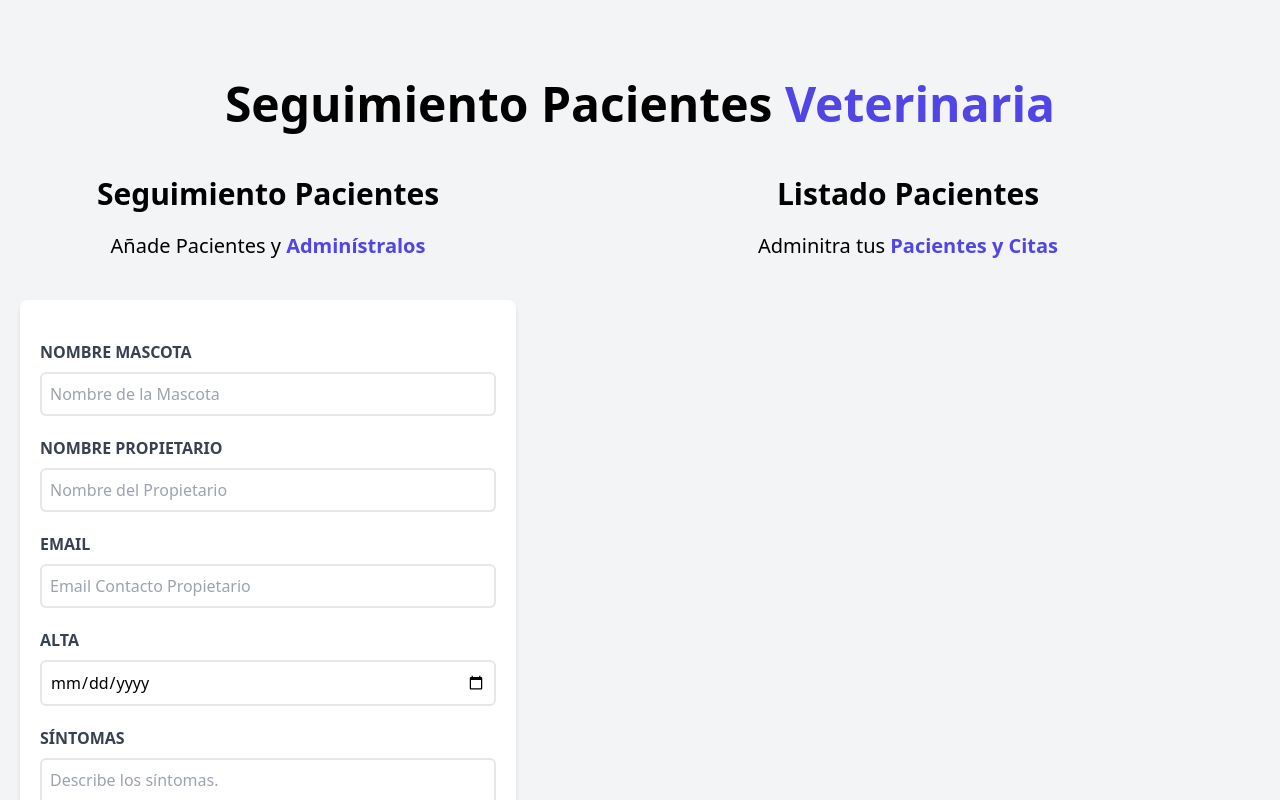
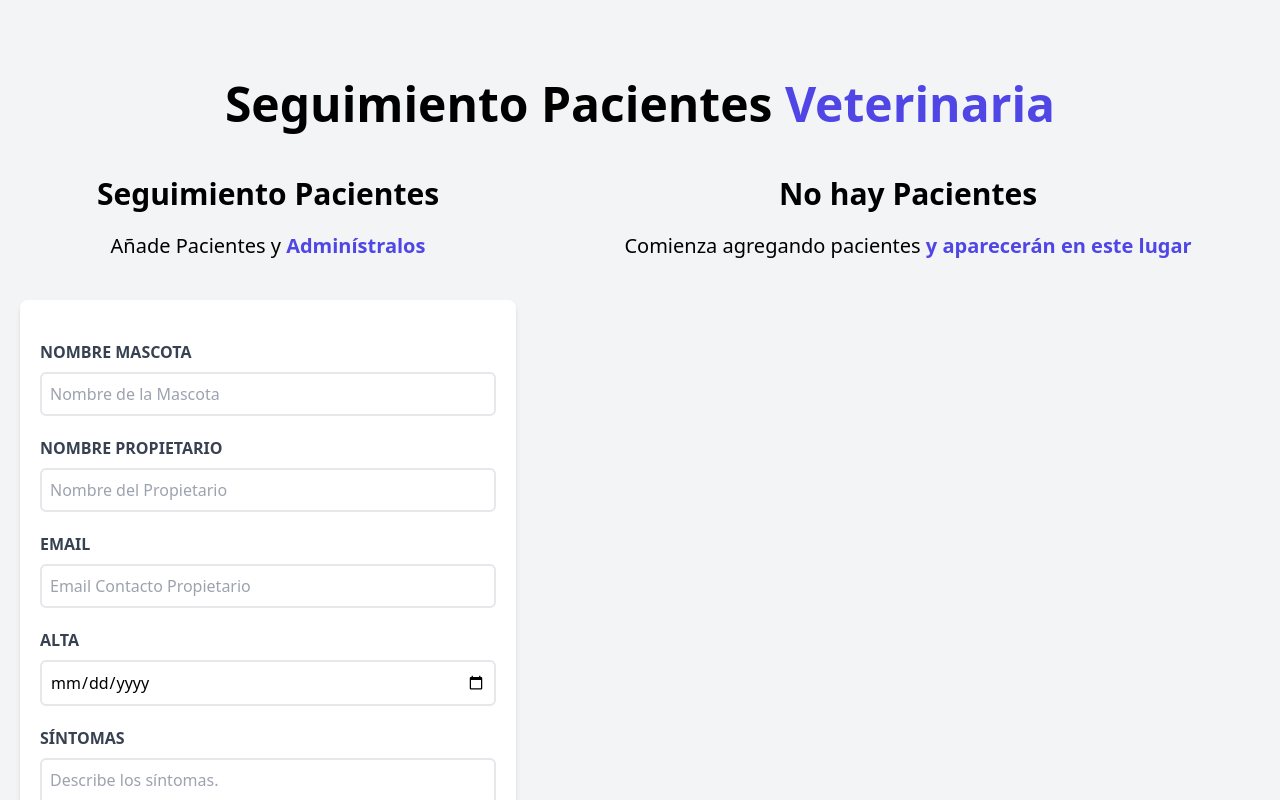
Before and after one commit to CarlosCrisonG/Appointment-RB, a React (Vite) app: page / in a window 1280 px wide. Shown: the top 800 px of the page. Built offline with nearby package versions, Linux system fonts and the light colour scheme.

Commit message:
Added conditional message

```diff
--- a/src/components/ListadoPacientes.jsx
+++ b/src/components/ListadoPacientes.jsx
@@ -1,9 +1,17 @@
 import Paciente from "./Paciente";
 
 function ListadoPacientes({ pacientes }) {
+
     return (
         <>
             <div className="md:w-1/2 lg:w-3/5 md:h-screen overflow-y-scroll">
+
+                {/* Retorna mensaje dependiendo de si hay pacientes o no */}
+                {/* Verifica si el arreglo pacientes tiene items */}
+                {pacientes && pacientes.length ?
+                    // Si tiene items, retorna el listado
+                    (
+                        <>
                             <h2 className="font-black text-3xl text-center">Listado Pacientes</h2>
                             <p className="text-xl mt-5 mb-10 text-center">
                                 Adminitra tus {''}
@@ -12,7 +20,7 @@
                                 </span>
                             </p>
 
-                {pacientes.map( paciente => {
+                            {pacientes.map(paciente => {
                                 return (
                                     <Paciente
                                         key={paciente.id}
@@ -20,9 +28,21 @@
                                     />
                                 )
                             })}
-
-
-
+                        </>
+                    )
+                    :
+                    // Si no tiene items, retorna un mensaje
+                    (
+                        <>
+                            <h2 className="font-black text-3xl text-center">No hay Pacientes</h2>
+                            <p className="text-xl mt-5 mb-10 text-center">
+                                Comienza agregando pacientes {''}
+                                <span className="text-indigo-600 font-bold">
+                                    y aparecerán en este lugar
+                                </span>
+                            </p>
+                        </>
+                    )}
             </div>
         </>
     );
```
Lines whose indentation alone changed are shown as unchanged.
